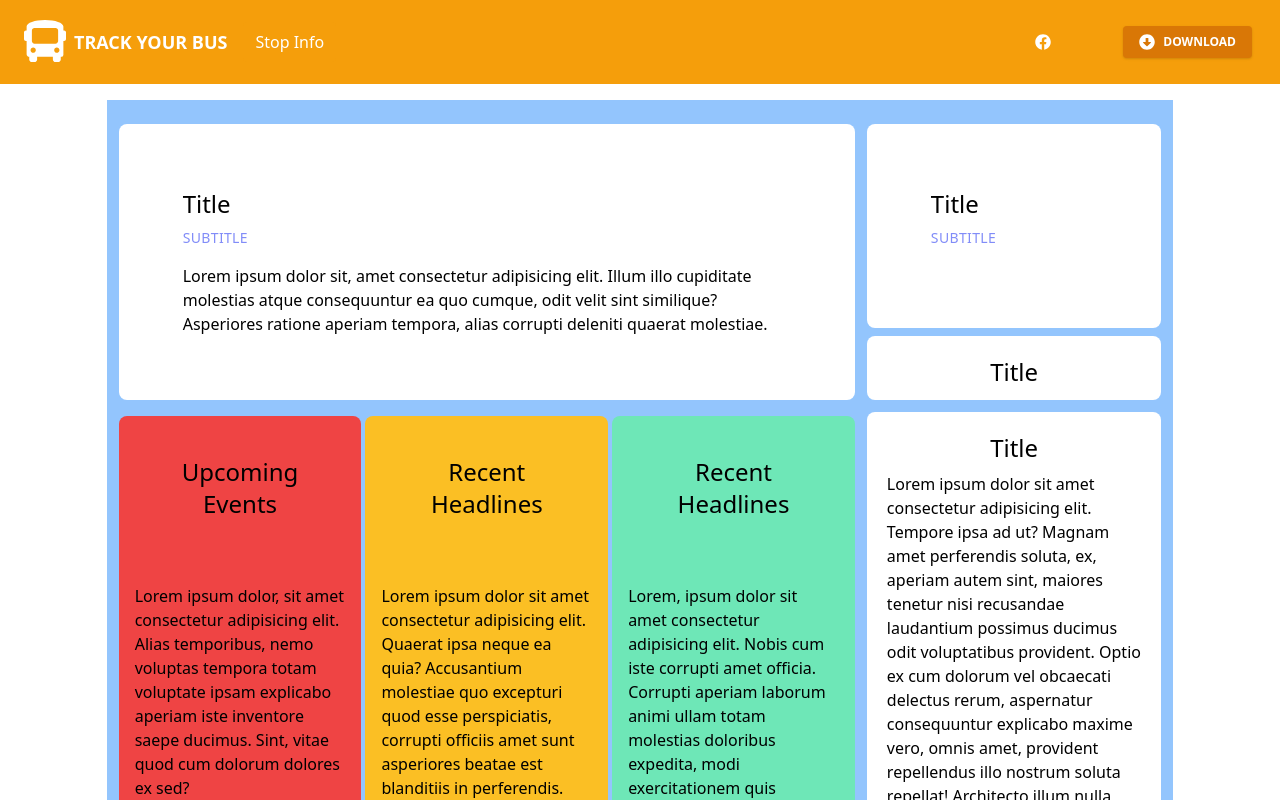
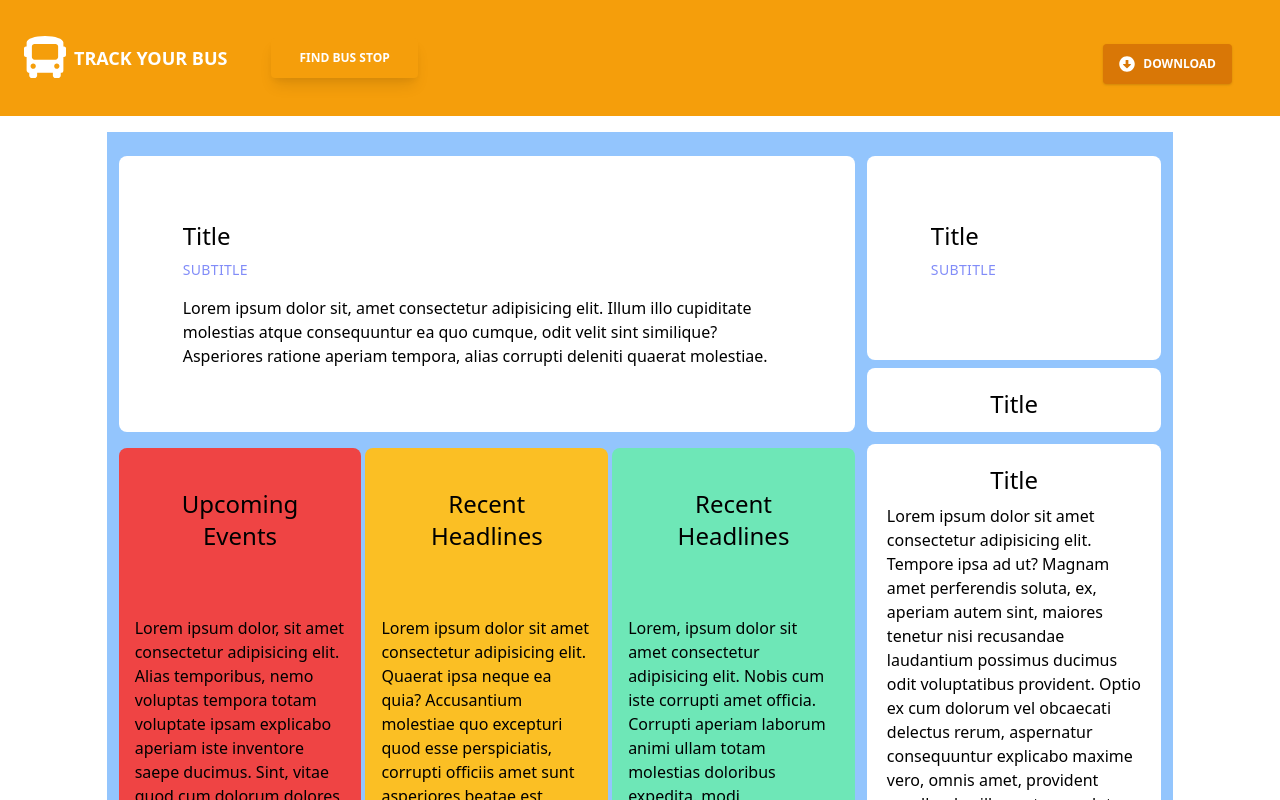
Before and after one commit to pasi0014/Track-your-bus, a React (Create React App) app: page / in a window 1280 px wide. Shown: the top 800 px of the page. Built offline with nearby package versions, Linux system fonts and the light colour scheme.

Commit message:
improved UX

```diff
--- a/src/Modules/HelperModule.ts
+++ b/src/Modules/HelperModule.ts
@@ -10,6 +10,7 @@ export class HelperModule {
     if (rhours !== 0) {
       return hasHours;
     }
+    if (rminutes === 0 && rhours !== 0) return rhours + "hour";
     if (rminutes === 1) return rminutes + " minute";
     return noHours;
   }
--- a/src/components/Navbar.tsx
+++ b/src/components/Navbar.tsx
@@ -31,7 +31,7 @@ export default function Navbar() {
           </div>
           <div
             className={
-              "lg:flex flex-grow items-center bg-yellow-600 lg:bg-transparent lg:shadow-none" +
+              "lg:flex flex-grow items-center bg-yellow-600 p-5 lg:bg-transparent lg:shadow-none space-y-3" +
               (navbarOpen ? " block rounded shadow-lg" : " hidden")
             }
           >
@@ -40,49 +40,25 @@ export default function Navbar() {
                 <li className="flex items-center">
                   <button
                     type="button"
-                    className="bg-yellow-500 hover:bg-yellow-50 hover:text-gray-500 py-2 px-3 rounded font-medium"
+                    // className="bg-yellow-500 hover:bg-yellow-50 hover:text-gray-500 py-2 px-3 rounded font-medium"
+                    className={
+                      "text-xs font-bold uppercase px-7 py-3 bg-yellow-500 rounded shadow-lg hover:shadow-md outline-none focus:outline-none lg:mr-1 lg:mb-0 ml-2 mb-3" +
+                      (navbarOpen ? "bg-yellow-900 hover:bg-yellow-100 hover:text-gray-500" : "bg-yellow-900 hover:bg-yellow-100 hover:text-gray-500")
+                    }
                     style={{ transition: "all .15s ease" }}
                   >
-                    Stop Info
+                    Find Bus Stop
                   </button>
                 </li>
               </Link>
             </ul>
-            <ul className="flex flex-col lg:flex-row list-none lg:ml-auto">
-              <li className="flex items-center">
-                <a
-                  className=" px-3 py-4 lg:py-2 flex items-center text-xs uppercase font-bold"
-                  href="#pablo"
-                >
-                  <i className=" fab fa-facebook text-lg leading-lg " />
-                  <FontAwesomeIcon icon={["fab", "facebook"]} size="lg" />
-                  <span className="lg:hidden inline-block ml-2">Share</span>
-                </a>
-              </li>
-
-              <li className="flex items-center">
-                <a
-                  className=" px-3 py-4 lg:py-2 flex items-center text-xs uppercase font-bold"
-                  href="#pablo"
-                >
-                  <i className=" fab fa-twitter text-lg leading-lg " />
-                  <span className="lg:hidden inline-block ml-2">Tweet</span>
-                </a>
-              </li>
-
-              <li className="flex items-center">
-                <a
-                  className=" px-3 py-4 lg:py-2 flex items-center text-xs uppercase font-bold"
-                  href="#pablo"
-                >
-                  <i className="fab fa-github text-lg leading-lg " />
-                  <span className="lg:hidden inline-block ml-2">Star</span>
-                </a>
-              </li>
-
+            <ul className="flex flex-col lg:flex-row ">
               <li className="flex items-center">
                 <button
-                  className="bg-yellow-600 hover:bg-yellow-100 hover:text-gray-500 text-xs font-bold uppercase px-4 py-2 rounded shadow hover:shadow-md outline-none focus:outline-none lg:mr-1 lg:mb-0 ml-3 mb-3"
+                  className={
+                    "text-xs font-bold uppercase bg-yellow-600 hover:bg-yellow-100 hover:text-gray-500 px-4 py-3 rounded shadow hover:shadow-md outline-none focus:outline-none lg:mr-1 lg:mb-0 ml-2 mb-3" +
+                    (navbarOpen ? "bg-yellow-500 hover:bg-yellow-50 hover:text-gray-500 px-6 py-2" : "bg-green-500 hover:bg-yellow-100 hover:text-gray-500")
+                  }
                   type="button"
                   style={{ transition: "all .15s ease" }}
                 >
--- a/src/components/RoutesList.tsx
+++ b/src/components/RoutesList.tsx
@@ -201,7 +201,7 @@ class RoutesList extends React.Component<RouteList, MyState> {
               className="hover:text-gray-900 p-5 hover:bg-green-100 cursor-pointer flex flex-col"
             >
               Route - {item.RouteNo + " " + item.RouteHeading}
-              <span className="text-green-700 mr-2">Next Arrival in:</span>
+              {/* <span className="text-green-700 mr-2">Next Arrival in:</span> */}
               {this.renderNextBusArrivalInfo(RouteDirection, item)}
             </li>
           ))}
@@ -231,34 +231,61 @@ class RoutesList extends React.Component<RouteList, MyState> {
     if (
       !Array.isArray(RouteDirection) &&
       RouteDirection.Trips !== undefined &&
-      (item.RouteNo + item.RouteHeading === RouteDirection.RouteNo + RouteDirection.RouteLabel)
+      item.RouteNo + item.RouteHeading ===
+        RouteDirection.RouteNo + RouteDirection.RouteLabel
     ) {
-      return RouteDirection.Trips.Trip.map((trip) => (
-        <span key={Math.random()}>
-          {HelperModule.timeConvert(trip.AdjustedScheduleTime)}
-        </span>
-      ));
+      return (
+        <>
+          <span className="text-green-700 mr-2">Next Arrival in:</span>
+          {RouteDirection.Trips.Trip.map((trip) => (
+            <span key={Math.random()}>
+              {HelperModule.timeConvert(trip.AdjustedScheduleTime)}
+            </span>
+          ))}
+        </>
+      );
     }
+
+    if (
+      item.RouteNo !== RouteDirection.RouteNo &&
+      !Array.isArray(RouteDirection)
+    )
+      return <span className="text-red-400">No data :(</span>
+
     if (RouteDirection instanceof Array && RouteDirection !== undefined) {
-      // console.log("item", item, " and route", RouteDirection);
-      return RouteDirection.map((route: any) =>
-        (item.RouteNo + item.RouteHeading === route.RouteNo + route.RouteLabel)
-          ? this.renderNextTripsForArrayOfRoutes(route.Trips)
-          : ""
+      console.log(RouteDirection);
+      return (
+        <>
+          {RouteDirection.map((route: any) =>
+            item.RouteNo + item.RouteHeading ===
+            route.RouteNo + route.RouteLabel ? (
+              <>
+                <span className="text-green-700 mr-2">Next Arrival in:</span>
+                {this.renderNextTripsForArrayOfRoutes(route.Trips)}
+              </>
+            ) : null
+          )}
+        </>
       );
     }
   }
 
   renderNextTripsForArrayOfRoutes(trips: Trips) {
     let singleTrip: any = trips.Trip;
+    let idx: number = 0;
+    console.log("Trips::", trips);
     if (!Array.isArray(trips.Trip)) {
       return (
-        <span>{HelperModule.timeConvert(singleTrip.AdjustedScheduleTime)}</span>
+        <span key={idx + 1}>
+          {HelperModule.timeConvert(singleTrip.AdjustedScheduleTime)}
+        </span>
       );
     }
     if (Array.isArray(trips.Trip)) {
       return trips.Trip.map((trip: any, index: number) => (
-        <span>{HelperModule.timeConvert(trip.AdjustedScheduleTime)}</span>
+        <span key={index}>
+          {HelperModule.timeConvert(trip.AdjustedScheduleTime)}
+        </span>
       ));
     }
   }
```
